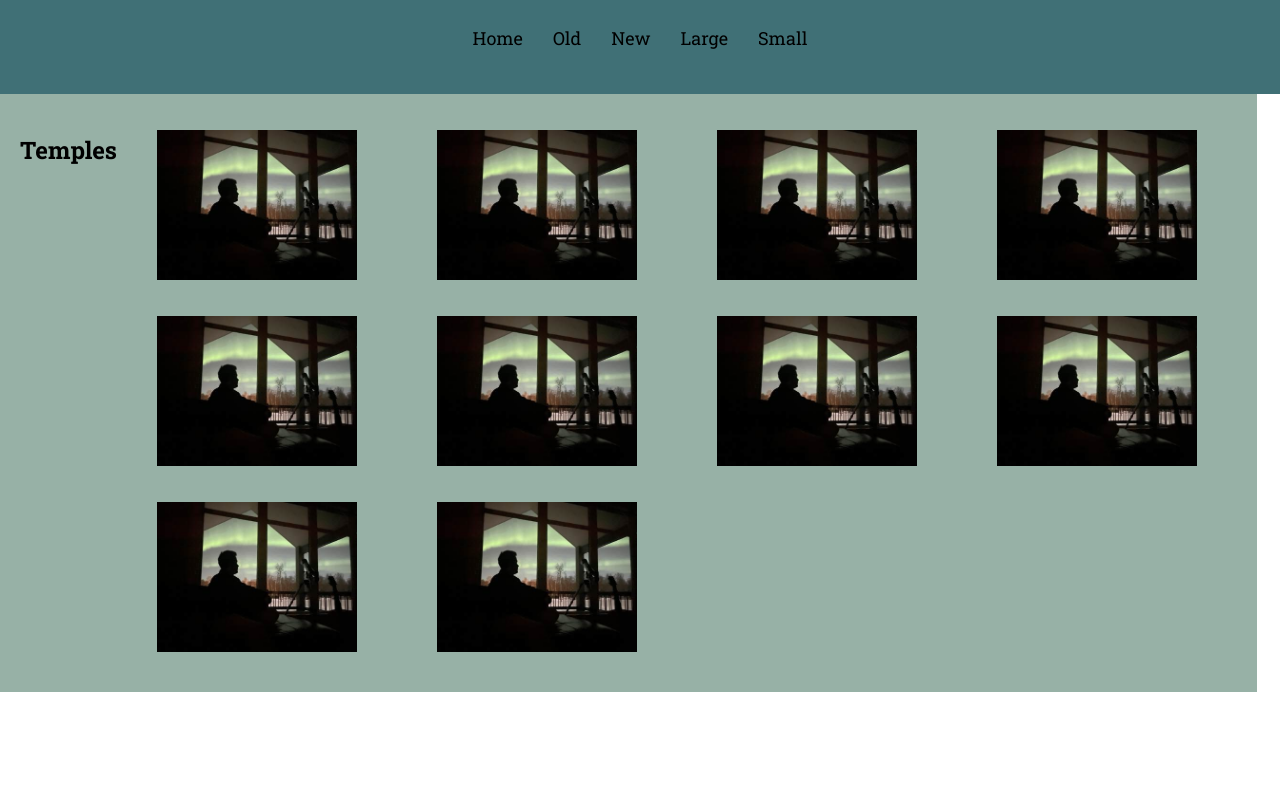
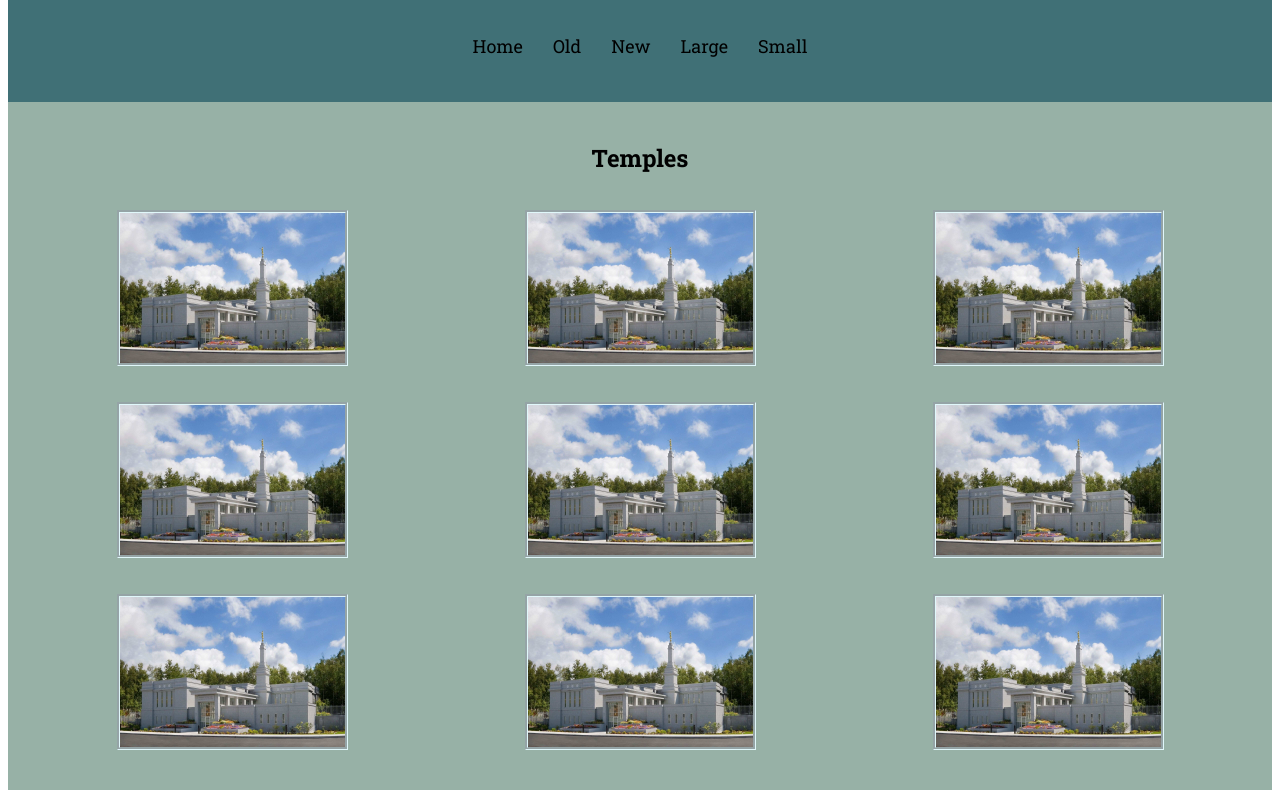
Before and after one commit to HeathLyon/wdd131, a plain HTML site: page temples.html in a window 1280 px wide. Shown: the part 104-902 px from the top of the page. Before the commit the page ends 800 px from the top, so only its background shows below. Drawn offline with Linux system fonts and the light colour scheme; a web font is replaced by a local one.

Commit message:
did this work plz

```diff
--- a/styles/temples.css
+++ b/styles/temples.css
@@ -10,9 +10,7 @@
 }
 body {
     font-family: "roboto Slab", sans-serif;
-    margin: 0;
-    padding: 0;
-    box-sizing: border-box; /* Ensure consistent box model */
+
 }
 
 /* Header Styles */
@@ -25,20 +23,18 @@ header {
 
 /* Main Content Styles */
 main {
+    text-align: center;
     padding: 20px;
-    display: flex;
-    justify-content: space-between;
-    flex-wrap: wrap;
-    max-width: fit-content;
     background-color: var(--accent-color2);
 }
-
 .temples{
     display:grid;
-    grid-template-columns: 25% 25% 25% 25%;
+    grid-template-columns: 1fr 1fr 1fr;
 }
 #templeImg{
     height: 150px;
+    border-style: groove;
+    border-color: var(--accent-color);
 
 }
 nav{
--- a/temples.html
+++ b/temples.html
@@ -41,25 +41,23 @@
     <main>
         <h2>Temples</h2>
         <section class="temples">
-            <figure><img src="images/IMG_0368.jpg" alt="HeathLyon picture" id="templeImg">
+            <figure><img src="images/anchorage-alaska-temple.jpg" alt="HeathLyon picture" id="templeImg">
                 <figcaption></figcaption></figure>
-            <figure><img src="images/IMG_0368.jpg" alt="HeathLyon picture" id="templeImg">
+            <figure><img src="images/anchorage-alaska-temple.jpg" alt="HeathLyon picture" id="templeImg">
                 <figcaption></figcaption></figure>
-            <figure><img src="images/IMG_0368.jpg" alt="HeathLyon picture" id="templeImg">
+            <figure><img src="images/anchorage-alaska-temple.jpg" alt="HeathLyon picture" id="templeImg">
                 <figcaption></figcaption></figure>
-            <figure><img src="images/IMG_0368.jpg" alt="HeathLyon picture" id="templeImg">
+            <figure><img src="images/anchorage-alaska-temple.jpg" alt="HeathLyon picture" id="templeImg">
                 <figcaption></figcaption></figure>
-            <figure><img src="images/IMG_0368.jpg" alt="HeathLyon picture" id="templeImg">
+            <figure><img src="images/anchorage-alaska-temple.jpg" alt="HeathLyon picture" id="templeImg">
                 <figcaption></figcaption></figure>
-            <figure><img src="images/IMG_0368.jpg" alt="HeathLyon picture" id="templeImg">
+            <figure><img src="images/anchorage-alaska-temple.jpg" alt="HeathLyon picture" id="templeImg">
                 <figcaption></figcaption></figure>
-            <figure><img src="images/IMG_0368.jpg" alt="HeathLyon picture" id="templeImg">
+            <figure><img src="images/anchorage-alaska-temple.jpg" alt="HeathLyon picture" id="templeImg">
                 <figcaption></figcaption></figure>
-            <figure><img src="images/IMG_0368.jpg" alt="HeathLyon picture" id="templeImg">
+            <figure><img src="images/anchorage-alaska-temple.jpg" alt="HeathLyon picture" id="templeImg">
                 <figcaption></figcaption></figure>
-            <figure><img src="images/IMG_0368.jpg" alt="HeathLyon picture" id="templeImg">
-                <figcaption></figcaption></figure>
-            <figure><img src="images/IMG_0368.jpg" alt="HeathLyon picture" id="templeImg">
+            <figure><img src="images/anchorage-alaska-temple.jpg" alt="HeathLyon picture" id="templeImg">
                 <figcaption></figcaption></figure>
         </section>
 
```
Also changed, not shown: images/anchorage-alaska-temple.jpg (added).
